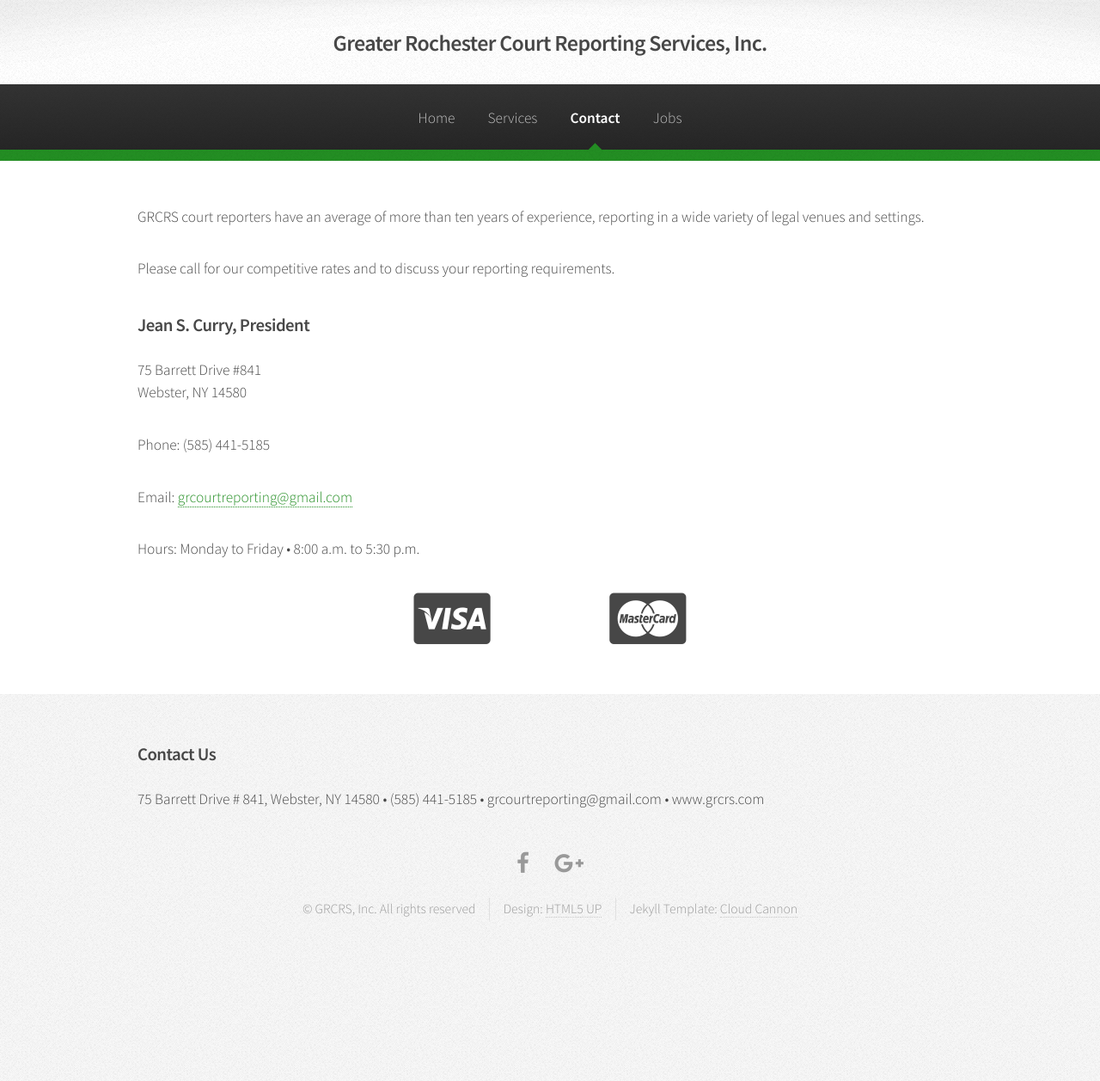
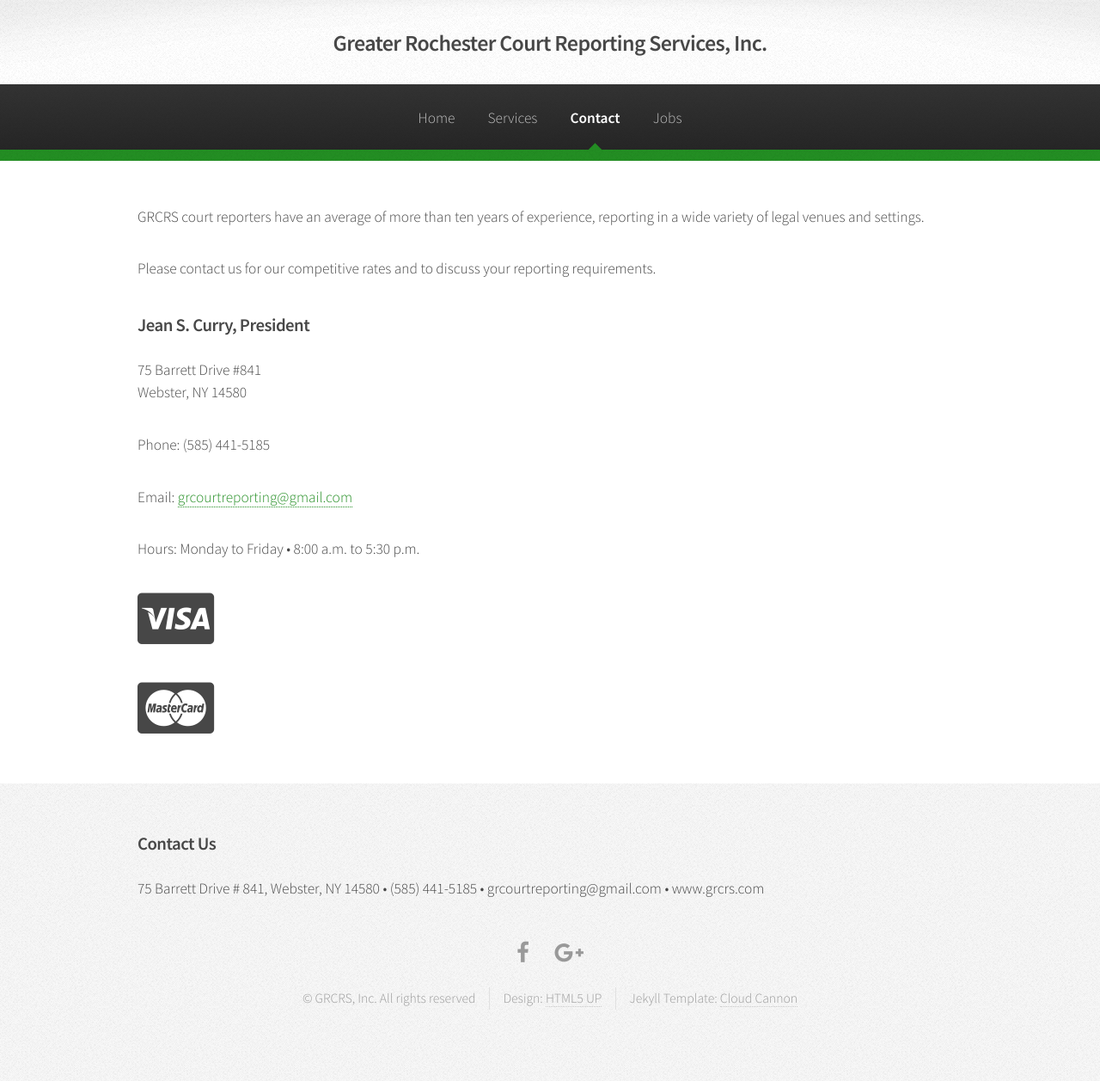
Before and after one commit to loganrath/grcrs, a Jekyll site: the page built from contact.html, in a window 1280 px wide. Shown: the whole page at 86% size. Built offline with Jekyll 4.4.1, drawn with Linux system fonts in a browser that asks for light colours; before the commit the page ends 1153 px from its top, so only the background shows below that.

Commit message:
contact page

```diff
--- a/contact.html
+++ b/contact.html
@@ -6,13 +6,20 @@ layout: default
 <!-- Highlights -->
 	<section class="wrapper style1">
 		<div class="container">
+			<div class="row">
+				<div class="col-sm-8">
 				<p>GRCRS court reporters have an average of more than ten years of experience, reporting in a wide variety of legal venues and settings.</p>
-			<p>Please call for our competitive rates and to discuss your reporting requirements.</p>
+				<p>Please contact us for our competitive rates and to discuss your reporting requirements.</p>
 				<h3>Jean S. Curry, President</h3>
 				<p>75 Barrett Drive #841<br />Webster, NY 14580</p>
 				<p>Phone: (585) 441-5185</p>
 				<p>Email: <a href="mailto:grcourtreporting@gmail.com">grcourtreporting@gmail.com</a></p>
+				</div>
+				<div class="col-sm-4">
 				<p>Hours: Monday to Friday &bull; 8:00 a.m. to 5:30 p.m.</p>
-			<p style="text-align:center;"><i class="fa fa-cc-visa fa-4x" style="margin-right: 2em;"></i><i class="fa fa-cc-mastercard fa-4x"></i></p>
+				<p><i class="fa fa-cc-visa fa-4x" style="margin-right: 2em;"></i></p>
+				<p><i class="fa fa-cc-mastercard fa-4x"></i></p>
+				</div>
+			</div>
 		</div>
 	</section>
```
Lines whose indentation alone changed are shown as unchanged.
